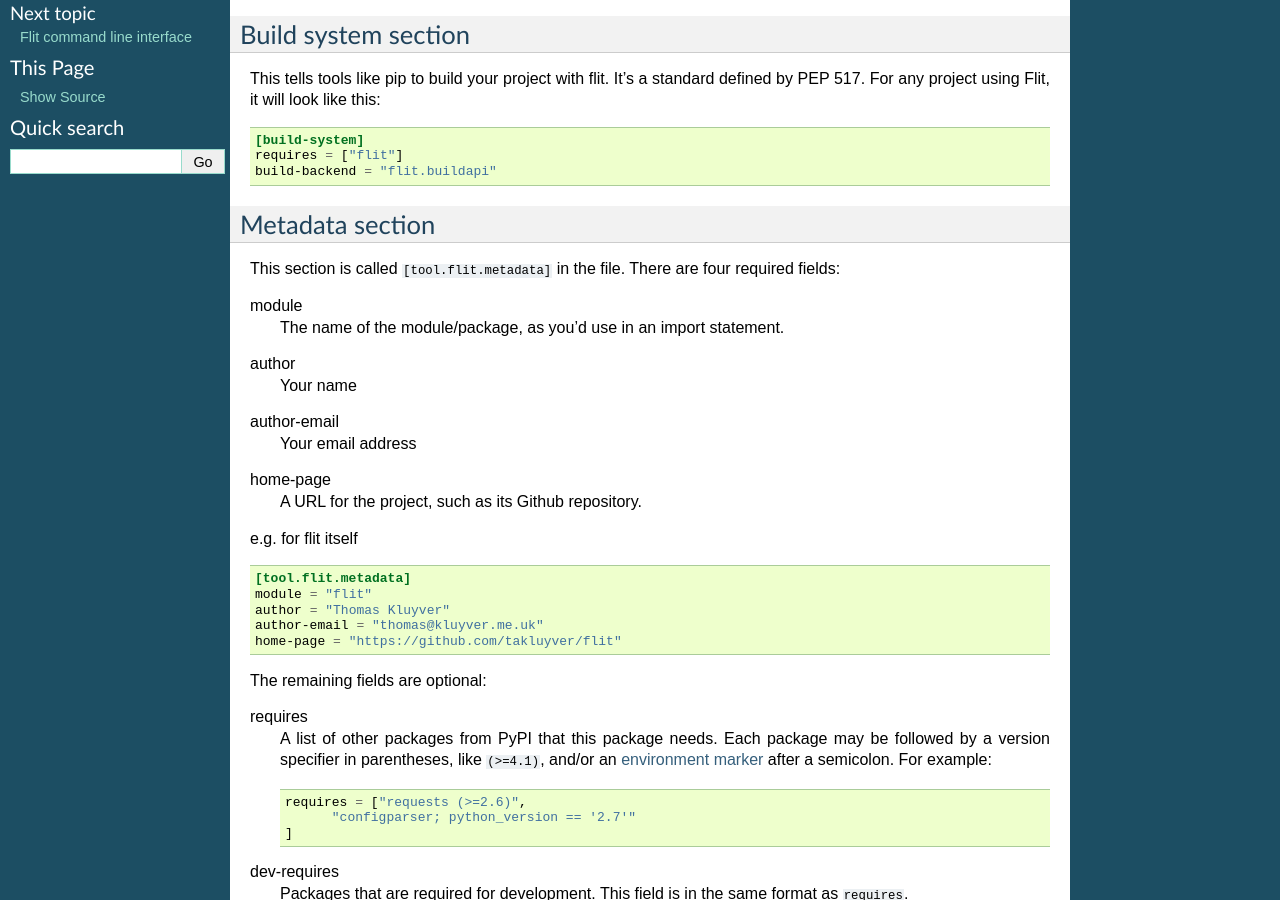
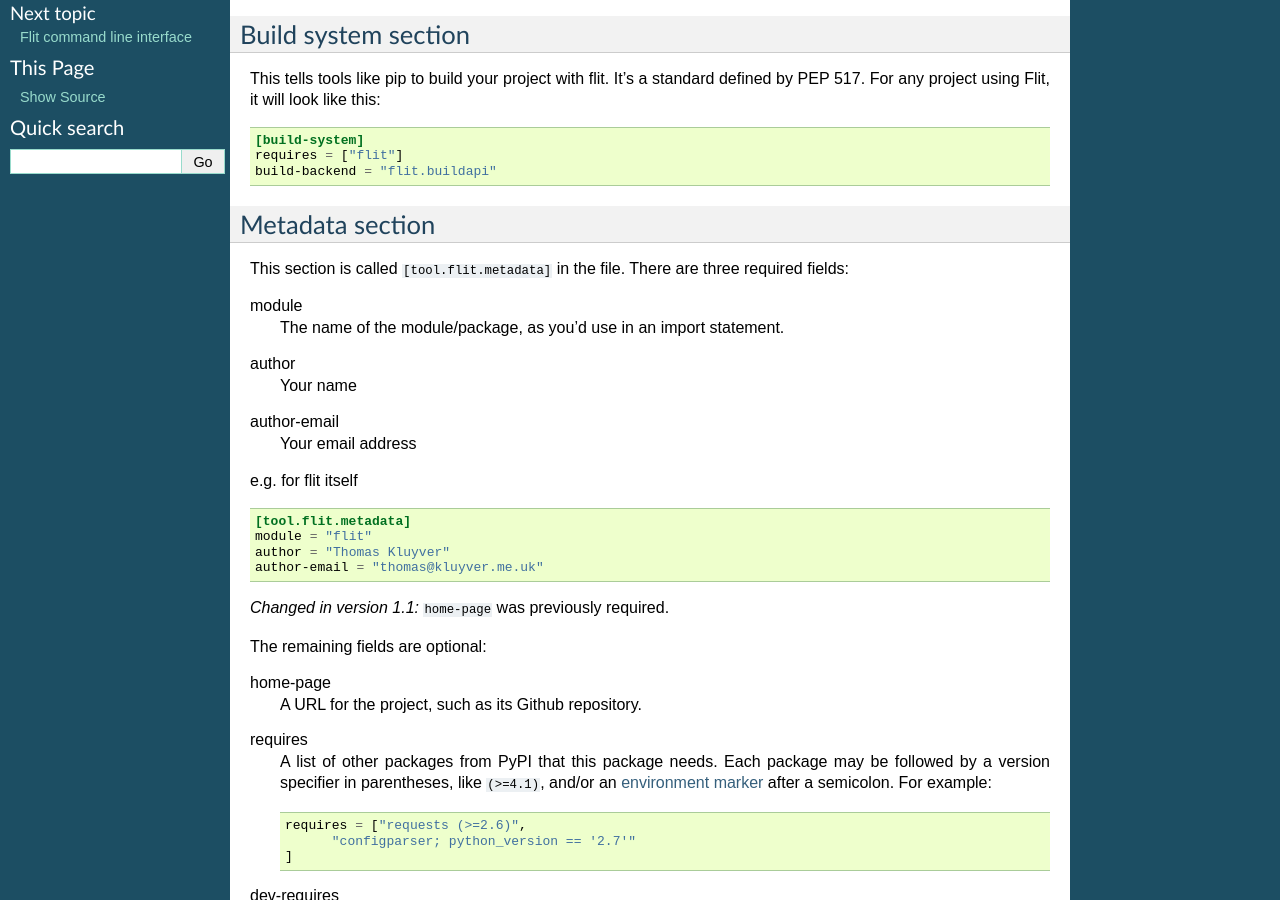
Before and after one commit to pypa/flit, a Sphinx documentation site: the page built from doc/pyproject_toml.rst, in a window 1280 px wide and 900 px high, scrolled down 231 px. Built offline with Sphinx 7.4.7, drawn with Linux system fonts in a browser that asks for light colours.

Commit message:
home-page metadata is not required
Closes gh-173

```diff
--- a/doc/pyproject_toml.rst
+++ b/doc/pyproject_toml.rst
@@ -28,7 +28,7 @@
 ----------------
 
 This section is called ``[tool.flit.metadata]`` in the file.
-There are four required fields:
+There are three required fields:
 
 module
   The name of the module/package, as you'd use in an import statement.
@@ -36,8 +36,6 @@
   Your name
 author-email
   Your email address
-home-page
-  A URL for the project, such as its Github repository.
 
 e.g. for flit itself
 
@@ -47,10 +45,15 @@
     module = "flit"
     author = "Thomas Kluyver"
     author-email = "thomas@kluyver.me.uk"
-    home-page = "https://github.com/takluyver/flit"
+
+.. versionchanged:: 1.1
+
+   ``home-page`` was previously required.
 
 The remaining fields are optional:
 
+home-page
+  A URL for the project, such as its Github repository.
 requires
   A list of other packages from PyPI that this package needs. Each package
   may be followed by a version specifier in
```
Also changed, not shown: 2 other files.
